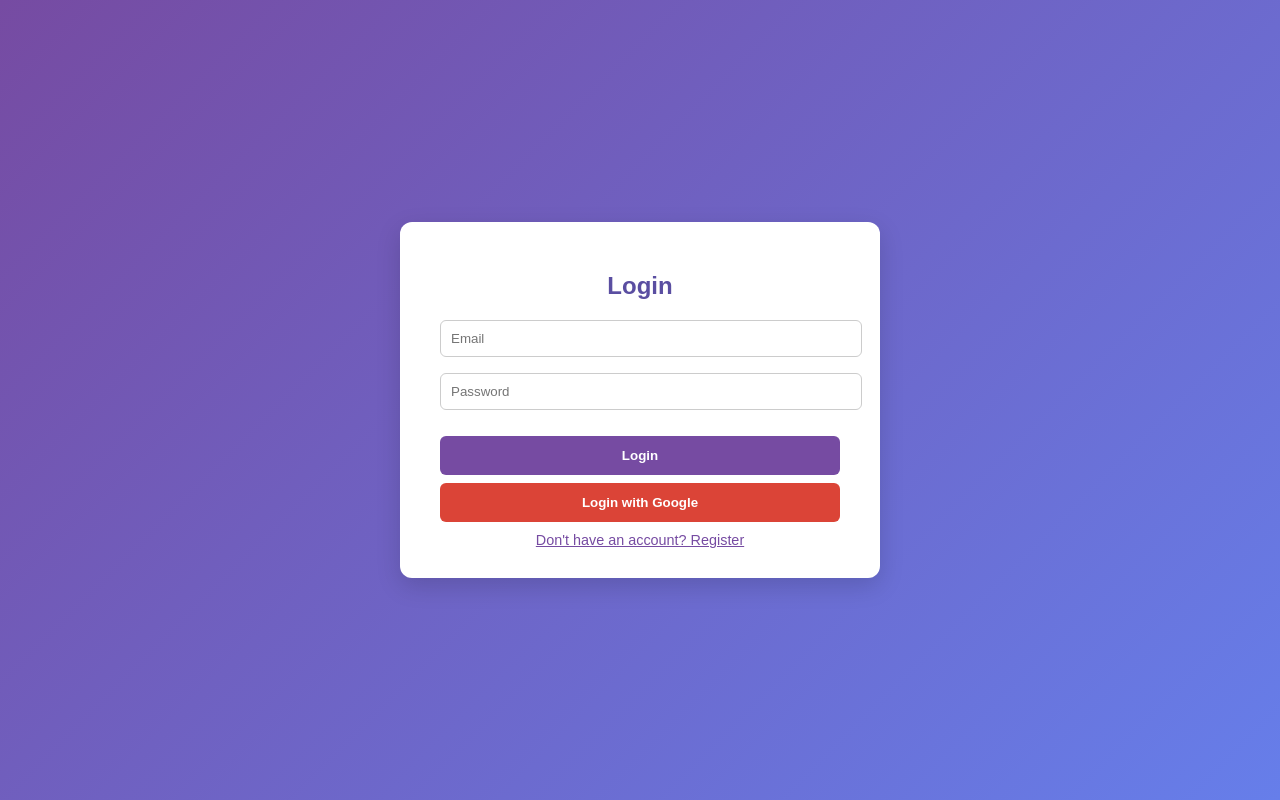
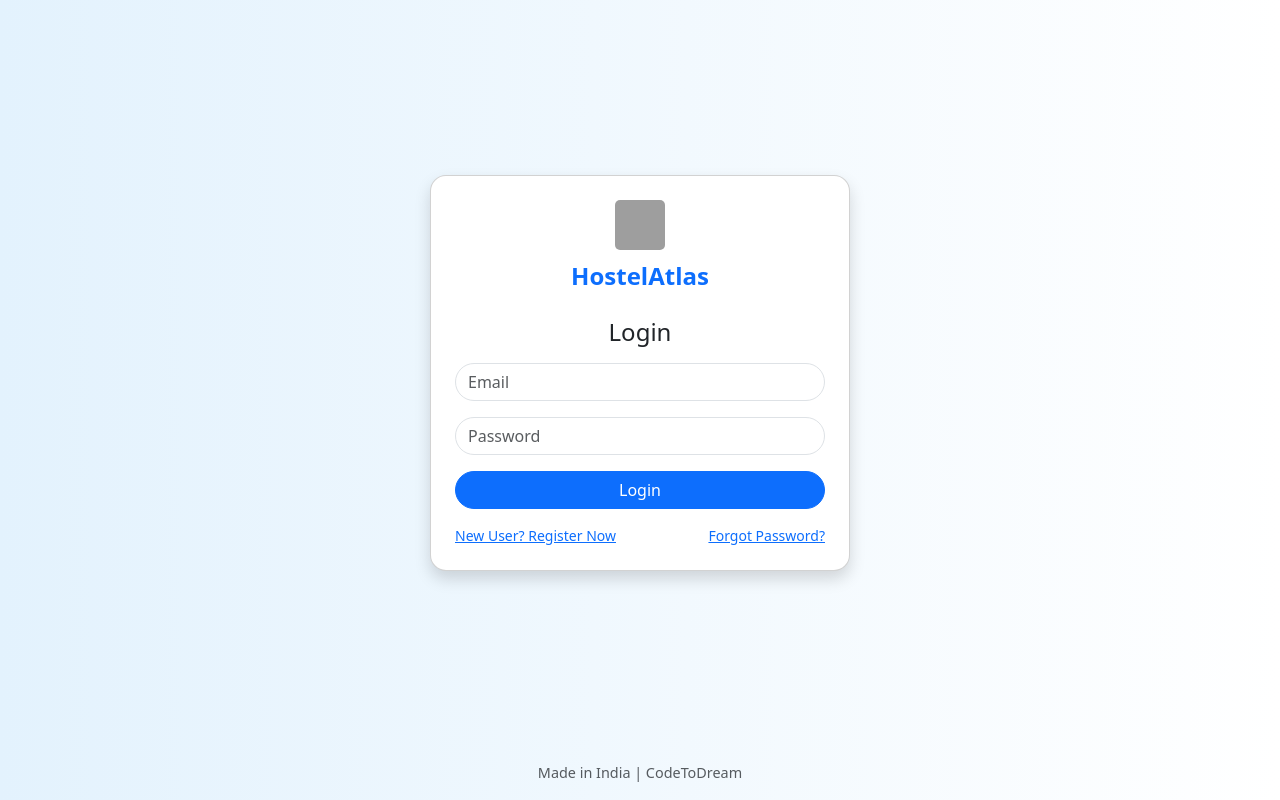
Before and after one commit to sauravkuumar/hostelatlas, a website: page login.html in a window 1280 px wide. Drawn offline with nearby package versions, Linux system fonts and the light colour scheme; grey boxes are pictures that could not be loaded.

Commit message:
Update login.html

```diff
--- a/login.html
+++ b/login.html
@@ -2,154 +2,92 @@
 <html lang="en">
 <head>
   <meta charset="UTF-8" />
-  <meta name="viewport" content="width=device-width, initial-scale=1" />
-  <title>Login</title>
+  <meta name="viewport" content="width=device-width, initial-scale=1.0"/>
+  <title>Login - HostelAtlas</title>
+  <link rel="stylesheet" href="https://cdn.jsdelivr.net/npm/bootstrap@5.3.0/dist/css/bootstrap.min.css"/>
   <style>
     body {
-      font-family: 'Poppins', sans-serif;
-      background: linear-gradient(135deg, #764ba2, #667eea);
-      display: flex;
-      justify-content: center;
-      align-items: center;
-      height: 100vh;
-      margin: 0;
-      color: #333;
+      background: linear-gradient(to right, #e3f2fd, #ffffff);
     }
-
-    .container {
-      background: #fff;
-      padding: 30px 40px;
-      border-radius: 12px;
-      width: 100%;
-      max-width: 400px;
-      box-shadow: 0 8px 25px rgba(0, 0, 0, 0.15);
+    .brand-logo {
+      width: 50px;
+      height: 50px;
+      object-fit: cover;
+      border-radius: 10%;
     }
-
-    h2 {
-      text-align: center;
-      margin-bottom: 20px;
-      color: #5a4ea1;
+    .brand-title {
+      font-weight: bold;
+      font-size: 1.5rem;
+      color: #0d6efd;
     }
-
-    input {
-      width: 100%;
-      padding: 10px;
-      margin-bottom: 16px;
-      border: 1.5px solid #ccc;
-      border-radius: 6px;
+    .card {
+      border-radius: 1rem;
     }
-
-    button {
-      width: 100%;
-      padding: 12px;
-      background: #764ba2;
-      color: #fff;
-      border: none;
-      border-radius: 6px;
-      font-weight: bold;
-      margin-top: 10px;
-      cursor: pointer;
+    input::placeholder {
+      color: #aaa;
     }
-
-    .google-btn {
-      background: #db4437;
-      margin-top: 8px;
-    }
-
-    .link {
-      margin-top: 10px;
-      text-align: center;
+    footer {
       font-size: 0.9rem;
-      color: #764ba2;
-      cursor: pointer;
-      text-decoration: underline;
-    }
-
-    .message {
-      text-align: center;
-      margin-bottom: 12px;
-      font-weight: 600;
     }
   </style>
 </head>
-<body>
-  <div class="container">
-    <h2>Login</h2>
-    <div id="message" class="message"></div>
-    <input type="email" id="loginEmail" placeholder="Email" required />
-    <input type="password" id="loginPassword" placeholder="Password" required />
-    <button onclick="login()">Login</button>
-    <button class="google-btn" onclick="loginWithGoogle()">Login with Google</button>
-    <div class="link" onclick="location.href='register.html'">Don't have an account? Register</div>
+<body class="d-flex flex-column min-vh-100">
+
+  <div class="container d-flex justify-content-center align-items-center flex-grow-1">
+    <div class="card shadow p-4 w-100" style="max-width: 420px;">
+
+      <!-- Brand Header -->
+      <div class="text-center mb-4">
+        <img src="https://i.ibb.co/8n6PhWb8/Whats-App-Image-2025-07-04-at-19-58-41-bcc273bb.jpg" alt="HostelAtlas Logo" class="brand-logo mb-2">
+        <div class="brand-title">HostelAtlas</div>
+      </div>
+
+      <!-- Login Form -->
+      <h4 class="mb-3 text-center">Login</h4>
+      <input type="email" id="loginEmail" class="form-control mb-3 rounded-pill" placeholder="Email" />
+      <input type="password" id="loginPassword" class="form-control mb-3 rounded-pill" placeholder="Password" />
+      <button onclick="login()" class="btn btn-primary w-100 mb-3 rounded-pill">Login</button>
+
+      <div class="d-flex justify-content-between small">
+        <a href="register.html">New User? Register Now</a>
+        <a href="forgot.html">Forgot Password?</a>
+      </div>
+    </div>
   </div>
 
-  <!-- Firebase -->
-  <script src="https://www.gstatic.com/firebasejs/10.12.0/firebase-app-compat.js"></script>
-  <script src="https://www.gstatic.com/firebasejs/10.12.0/firebase-auth-compat.js"></script>
-  <script src="https://www.gstatic.com/firebasejs/10.12.0/firebase-firestore-compat.js"></script>
+  <!-- Footer -->
+  <footer class="text-center py-3 text-muted">
+    Made in India | CodeToDream
+  </footer>
+
+  <!-- Firebase Scripts -->
+  <script src="https://www.gstatic.com/firebasejs/9.6.11/firebase-app-compat.js"></script>
+  <script src="https://www.gstatic.com/firebasejs/9.6.11/firebase-auth-compat.js"></script>
 
   <script>
     const firebaseConfig = {
       apiKey: "AIzaSyBlqFFg5NHMpVmWon94ZPEXAIlhAW6TsHM",
       authDomain: "codetodream-f0ed4.firebaseapp.com",
+      databaseURL: "https://codetodream-f0ed4-default-rtdb.firebaseio.com",
       projectId: "codetodream-f0ed4",
       storageBucket: "codetodream-f0ed4.appspot.com",
       messagingSenderId: "197646785636",
       appId: "1:197646785636:web:2a89663eea3baa10171371"
     };
+    firebase.initializeApp(firebaseConfig);
 
-    firebase.initializeApp(firebaseConfig);
-    const auth = firebase.auth();
-    const db = firebase.firestore();
+    function login() {
+      const email = document.getElementById("loginEmail").value;
+      const password = document.getElementById("loginPassword").value;
 
-    async function login() {
-      const email = document.getElementById('loginEmail').value.trim();
-      const password = document.getElementById('loginPassword').value;
-      const msg = document.getElementById('message');
-      msg.textContent = '';
+      if (!email || !password) {
+        alert("Please fill in all fields.");
+        return;
+      }
 
-      try {
-        await auth.signInWithEmailAndPassword(email, password);
-        msg.textContent = 'Login successful! Redirecting...';
-        msg.style.color = 'green';
-        setTimeout(() => {
-          window.location.href = 'index.html';
-        }, 1000);
-      } catch (err) {
-        msg.textContent = err.message;
-        msg.style.color = 'red';
-      }
-    }
-
-    async function loginWithGoogle() {
-      const provider = new firebase.auth.GoogleAuthProvider();
-      try {
-        const result = await auth.signInWithPopup(provider);
-        const user = result.user;
-
-        // If new user, save to Firestore
-        const docRef = db.collection('users').doc(user.uid);
-        const docSnap = await docRef.get();
-
-        if (!docSnap.exists) {
-          await docRef.set({
-            fullName: user.displayName,
-            email: user.email,
-            phone: user.phoneNumber || '',
-            userId: Math.floor(100000 + Math.random() * 900000).toString(),
-            createdAt: firebase.firestore.FieldValue.serverTimestamp()
-          });
-        }
-
-        document.getElementById('message').textContent = 'Login with Google successful!';
-        document.getElementById('message').style.color = 'green';
-        setTimeout(() => {
-          window.location.href = 'index.html';
-        }, 1000);
-      } catch (err) {
-        document.getElementById('message').textContent = err.message;
-        document.getElementById('message').style.color = 'red';
-      }
+      firebase.auth().signInWithEmailAndPassword(email, password)
+        .then(() => window.location.href = "index.html")
+        .catch(err => alert("Login Failed: " + err.message));
     }
   </script>
 </body>
```
